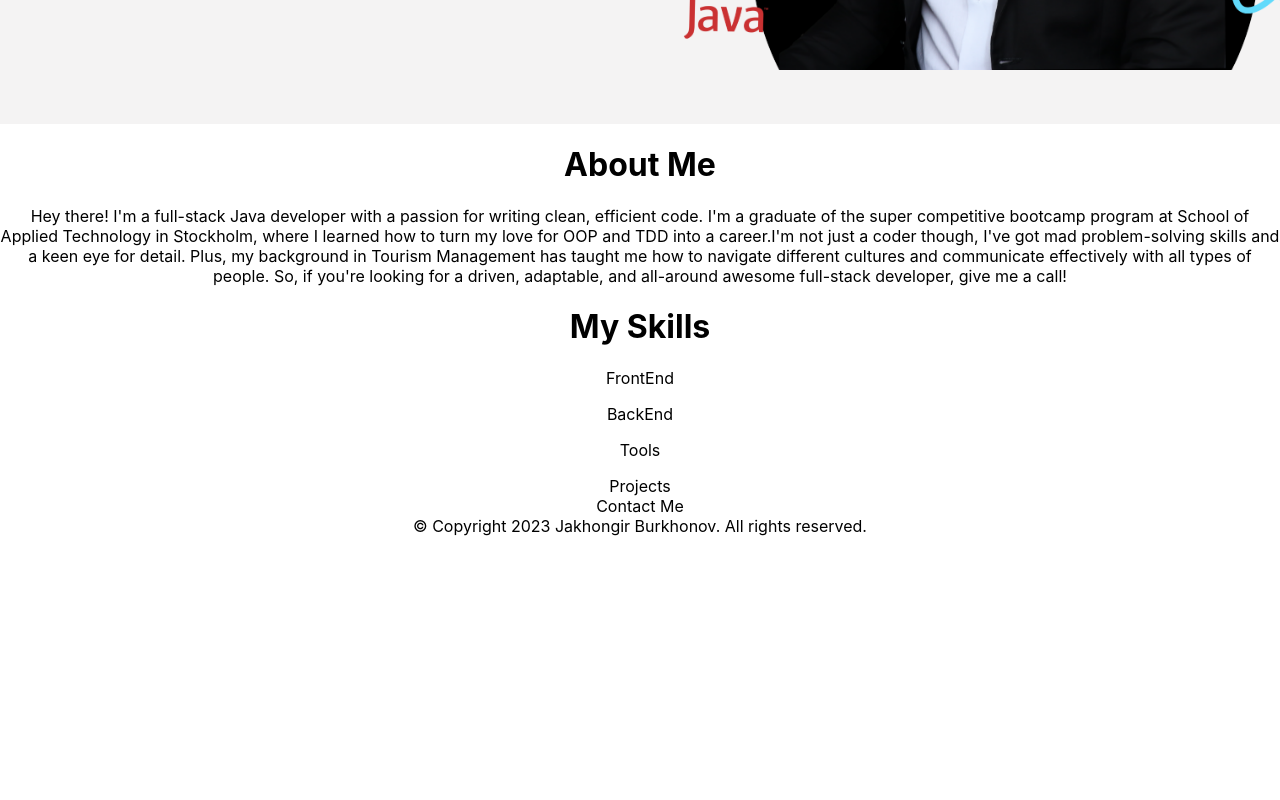
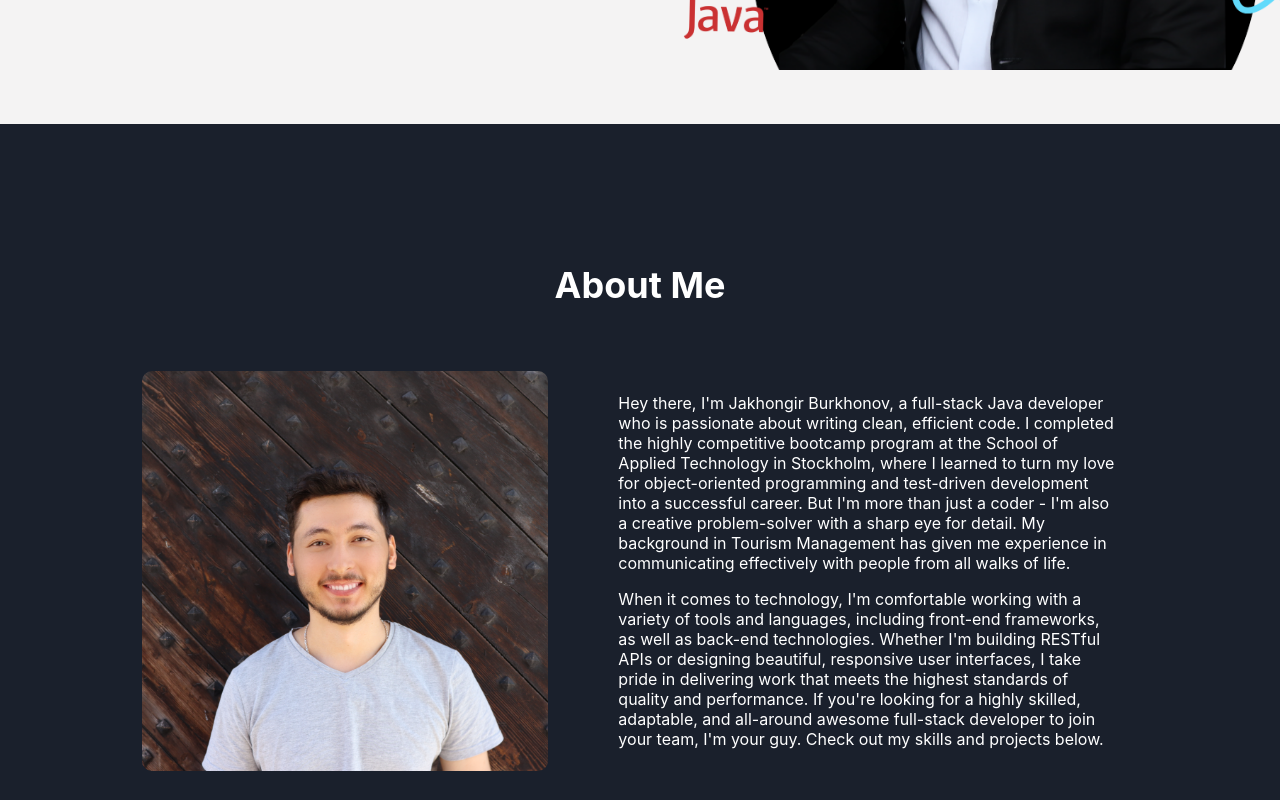
Before and after one commit to Jakhongir222/my-portfolio, a React (Create React App) app: page / in a window 1280 px wide. Shown: the part 620-1420 px from the top of the page. Before the commit the page ends 1156 px from the top, so only its background shows below. Built offline with nearby package versions, Linux system fonts and the light colour scheme.

Commit message:
About page is ready

```diff
--- a/src/components/AboutInfo.jsx
+++ b/src/components/AboutInfo.jsx
@@ -1,15 +1,26 @@
-import React from 'react'
+import React from 'react';
+import info from '../images/info.png';
+import '../styles/AboutInfo.css';
 
 export const AboutInfo = () => {
   return (
-    <div>
-        <h1>About Me</h1>
-        <p>Hey there! I'm a full-stack Java developer with a passion for writing clean, efficient code.
-            I'm a graduate of the super competitive bootcamp program at School of Applied Technology in Stockholm,
-            where I learned how to turn my love for OOP and TDD into a career.I'm not just a coder though,
-            I've got mad problem-solving skills and a keen eye for detail. Plus, my background in Tourism Management has taught me
-            how to navigate different cultures and communicate effectively with all types of people.
-            So, if you're looking for a driven, adaptable, and all-around awesome full-stack developer, give me a call!</p>
+    <div className="about-info-container">
+      <h1 className="about-title">About Me</h1>
+      <div className="about-content">
+        <img src={info} alt="about page" className="about-image" height={100}/>
+        <div className="about-text">
+        <p>Hey there, I'm Jakhongir Burkhonov, a full-stack Java developer who is passionate about writing clean,
+         efficient code. I completed the highly competitive bootcamp program at the School of Applied Technology in Stockholm,
+         where I learned to turn my love for object-oriented programming and test-driven development into a successful career.
+        But I'm more than just a coder - I'm also a creative problem-solver with a sharp eye for detail. My background in
+        Tourism Management has given me experience in communicating effectively with people
+        from all walks of life.</p>
+        <p>When it comes to technology, I'm comfortable working with a variety of tools and languages, including front-end frameworks,
+        as well as back-end technologies. Whether I'm building RESTful APIs or designing beautiful, responsive user interfaces,
+        I take pride in delivering work that meets the highest standards of quality and performance. If you're looking for a highly skilled,
+        adaptable, and all-around awesome full-stack developer to join your team, I'm your guy. Check out my skills and projects below.</p>
+        </div>
+      </div>
     </div>
-  )
+  );
 }
--- /dev/null
+++ b/src/styles/AboutInfo.css
@@ -0,0 +1,58 @@
+.about-info-container {
+    background-color: #1a202c;
+    display: flex;
+    flex-direction: column;
+    align-items: center;
+    justify-content: center;
+    height: 100vh;
+    text-align: left;
+  }
+
+  .about-title {
+    font-size: 36px;
+    margin: 0;
+    text-align: center;
+    color: #fff;
+  }
+
+  .about-content {
+    display: flex;
+    flex-direction: row;
+    justify-content: center;
+    align-items: center;
+    margin-top: 50px;
+  }
+
+  .about-image {
+    max-width: 50%;
+    height: 400px;
+    margin-right: 50px;
+    border-radius: 10px;
+  }
+
+  .about-text {
+    padding: 20px;
+    margin: 0;
+    max-width: 500px;
+    color: #fff;
+    border-radius: 10px;
+
+  }
+
+
+  @media screen and (max-width: 768px) {
+    .about-content {
+      flex-direction: column;
+      align-items: center;
+    }
+
+    .about-image {
+      max-width: 100%;
+      margin-right: 0;
+      margin-bottom: 20px;
+    }
+
+    .about-text {
+      max-width: 100%;
+    }
+  }
```
Also changed, not shown: src/images/info.png (added).
